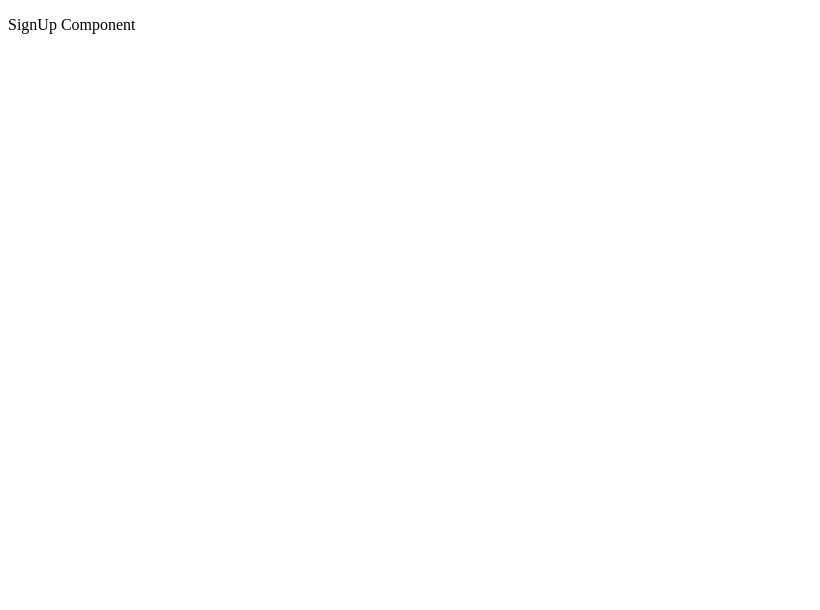
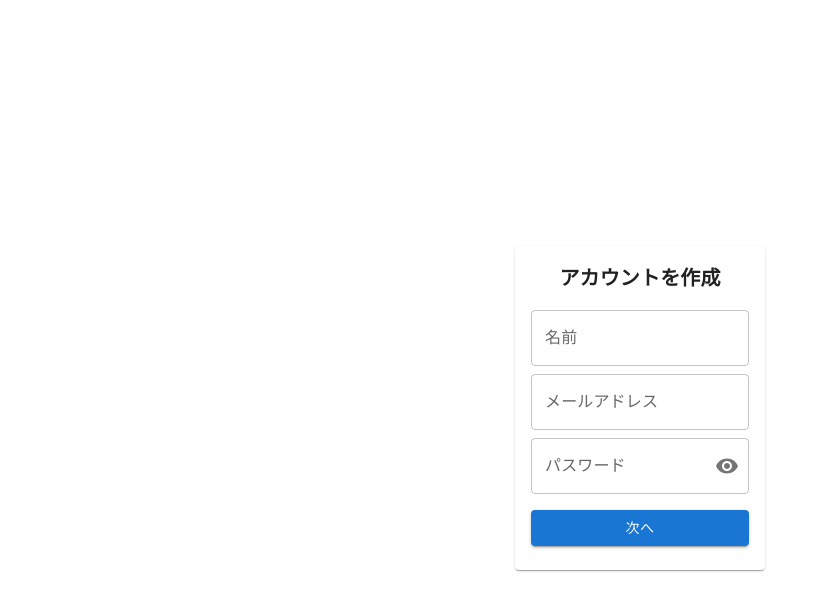
Before and after one commit to Tayuchi/TESNS, a Next.js app: page /sign-up in a window 1280 px wide. Shown: the top 610 px of the page, without its empty margins (0-820 px from the left). Built offline with nearby package versions, Linux system fonts and the light colour scheme.

Commit message:
sign-up一旦できた

```diff
--- a/src/libs/components/sign-up/SignUp.tsx
+++ b/src/libs/components/sign-up/SignUp.tsx
@@ -1,9 +1,30 @@
-import { TextField, Button, Card, CardContent, Grid } from "@mui/material"
+import { TextField, Button, Card, CardContent, Grid, Typography } from "@mui/material"
+import PassField from "../PassField"
+import Link from "next/link"
 
 export default function SignUp() {
+    const href = '/dashboard/customers'
+
     return (
         <div className="flex flex-col justify-center items-center h-screen">
-            <p>SignUp Component</p>
+            <Grid container justifyContent="center" alignItems="center" style={{ height: '100vh' }}>
+                <Card sx={{ maxWidth: 250 }}>
+                    <CardContent sx={{ textAlign: 'center' }}>
+                        <Typography variant="h6" fontWeight="fontWeightBold">
+                            アカウントを作成
+                        </Typography>
+
+                        <TextField id="mail" label="名前" variant="outlined" margin="normal" />
+                        <TextField id="mail" label="メールアドレス" variant="outlined" sx={{ mb: 1 }}/>
+                        <PassField />
+                        <Link href="/login/pass">
+                            <Button fullWidth sx={{ mt: 2 }} type="submit" color="primary" variant="contained" >
+                                次へ
+                            </Button>
+                        </Link>
+                    </CardContent>
+                </Card>
+            </Grid>
         </div>
     )
 }
```
